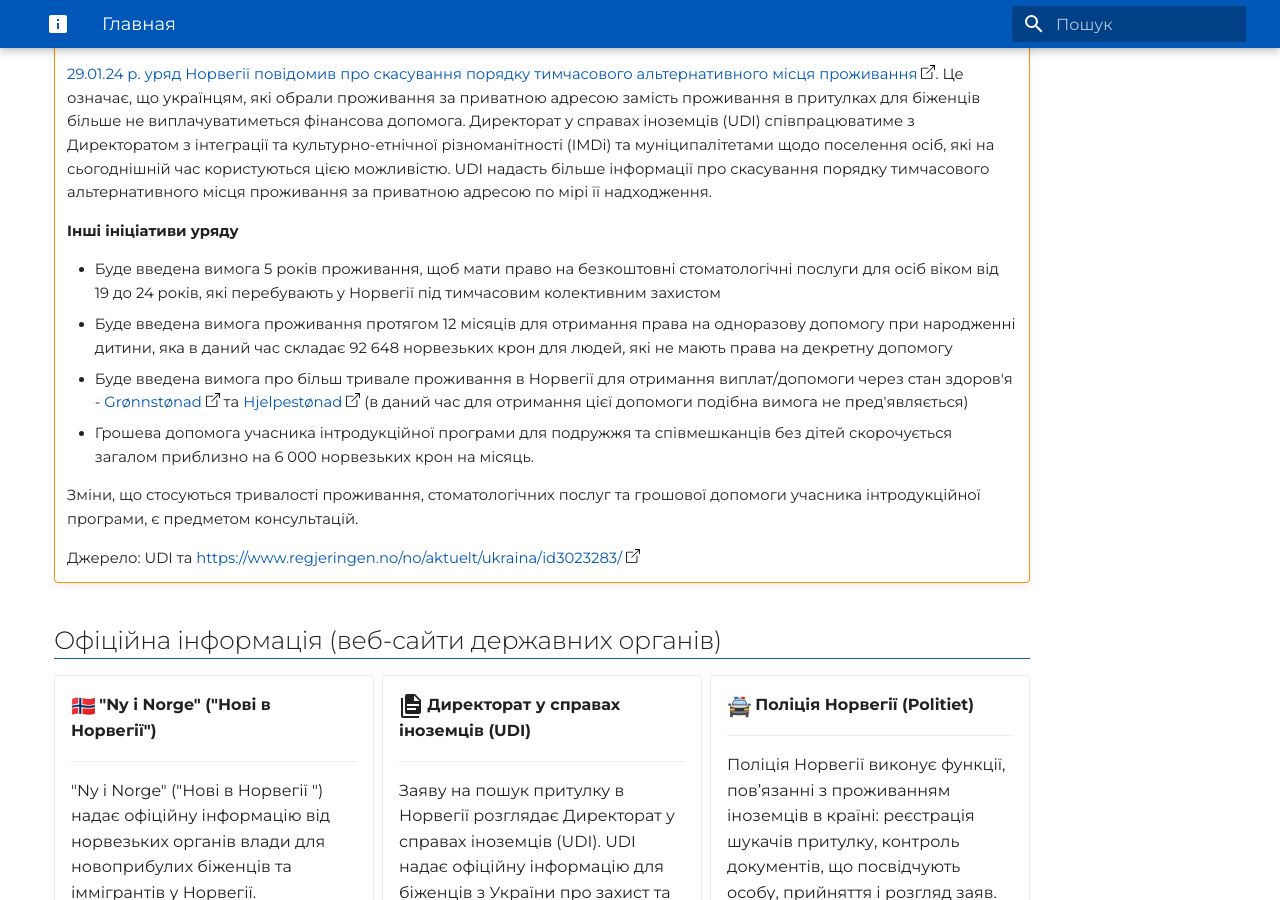
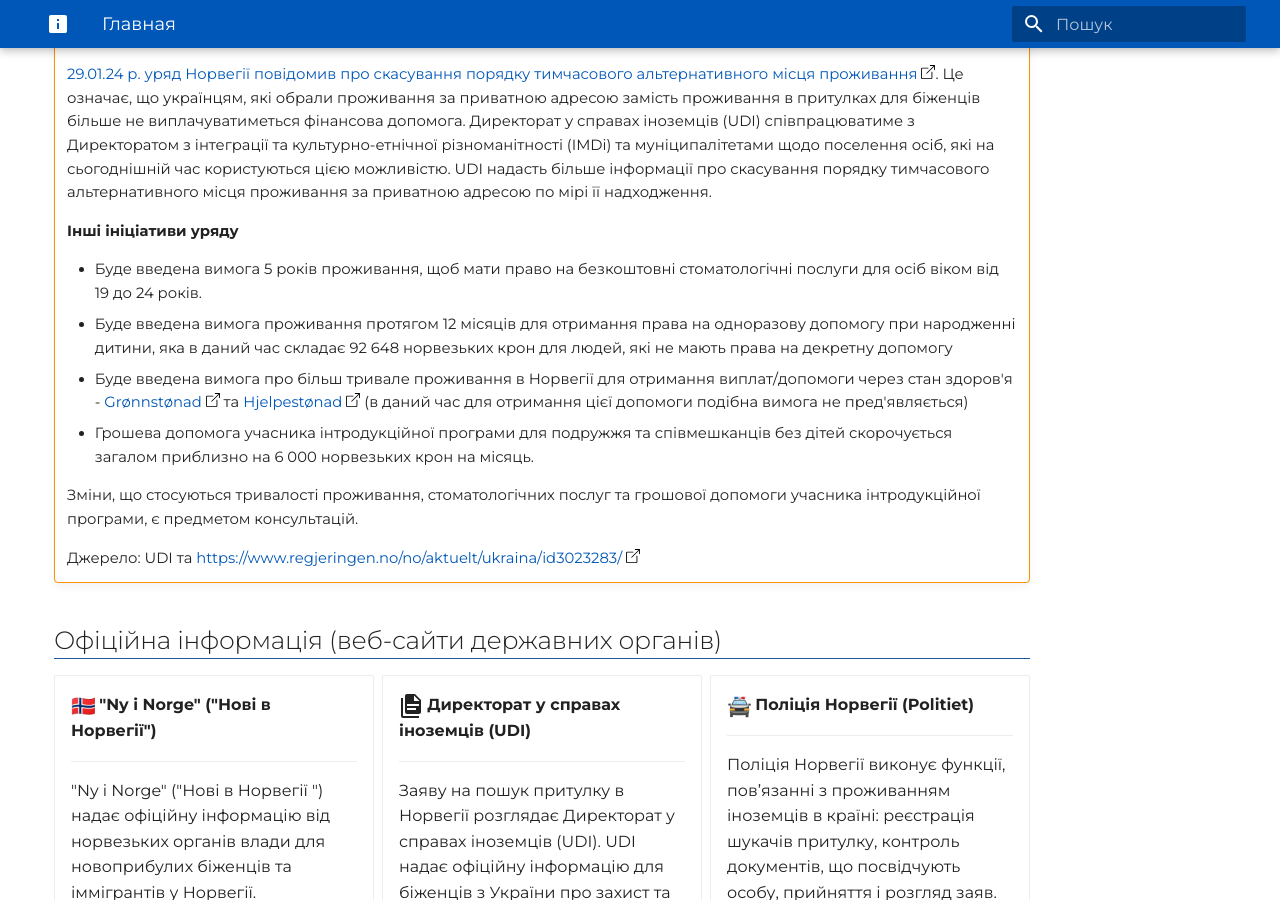
Before and after one commit to norgeinfo/norgeinfo.github.io, an MkDocs documentation site: the page built from docs/index.md, in a window 1280 px wide and 900 px high, scrolled down 569 px. Built offline with MkDocs 1.6.1 and Material for MkDocs 9.7.7, drawn with Linux system fonts in a browser that asks for light colours; emoji names are drawn with the system emoji font.

Commit message:
Update index.md (again...)

```diff
--- a/docs/index.md
+++ b/docs/index.md
@@ -14,7 +14,7 @@
 
     __Інші ініціативи уряду__
 
-    - Буде введена вимога 5 років проживання, щоб мати право на безкоштовні стоматологічні послуги для осіб віком від 19 до 24 років, які перебувають у Норвегії під тимчасовим колективним захистом
+    - Буде введена вимога 5 років проживання, щоб мати право на безкоштовні стоматологічні послуги для осіб віком від 19 до 24 років.
     - Буде введена вимога проживання протягом 12 місяців для отримання права на одноразову допомогу при народженні дитини, яка в даний час складає 92 648 норвезьких крон для людей, які не мають права на декретну допомогу
     - Буде введена вимога про більш тривале проживання в Норвегії для отримання виплат/допомоги через стан здоров'я - [Grønnstønad](https://www.nav.no/grunnstonad) та [Hjelpestønad](https://www.nav.no/hjelpestonad) (в даний час для отримання цієї допомоги подібна вимога не пред'являється)
     - Грошева допомога учасника інтродукційної програми для подружжя та співмешканців без дітей скорочується загалом приблизно на 6 000 норвезьких крон на місяць.
```
